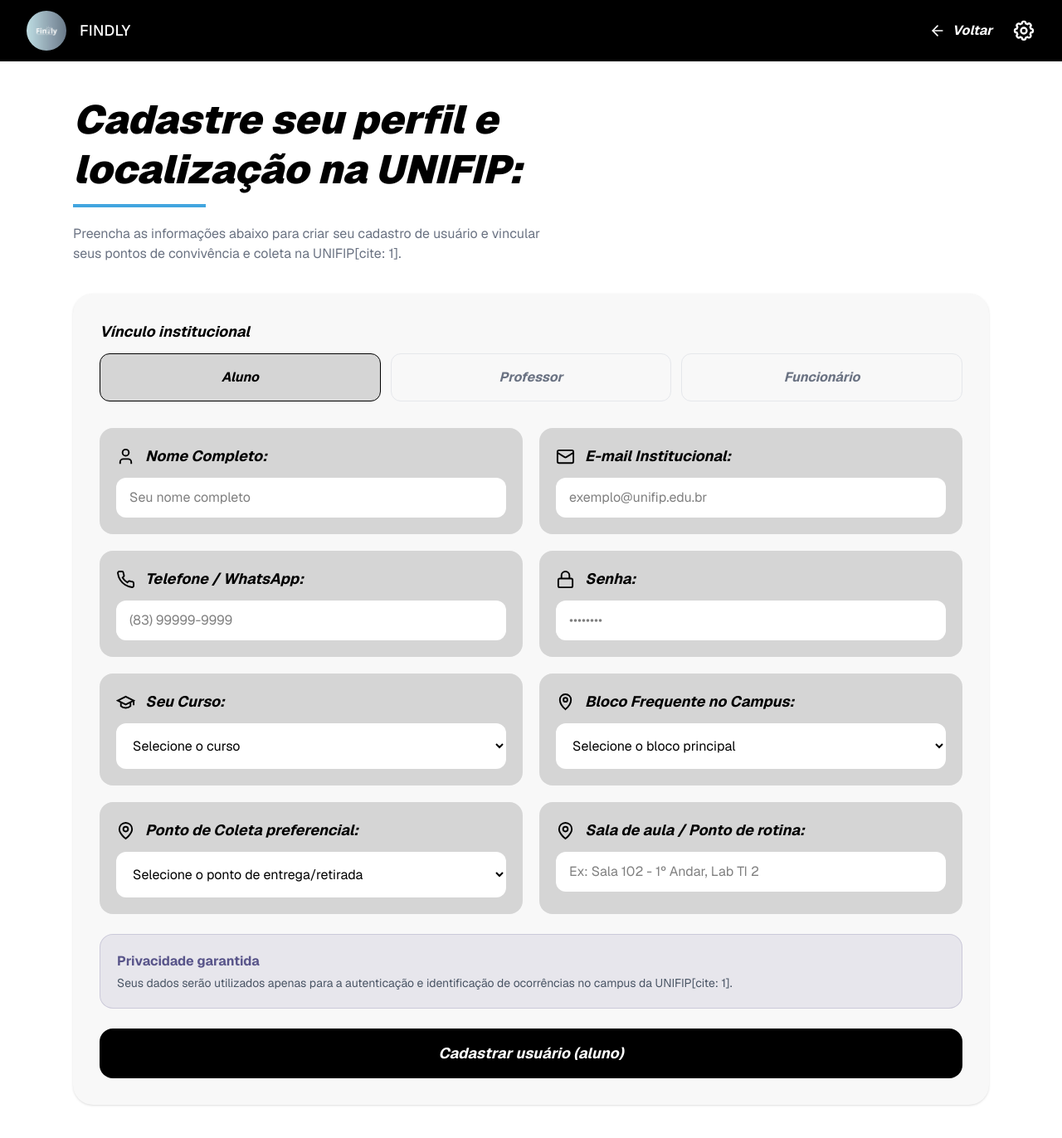
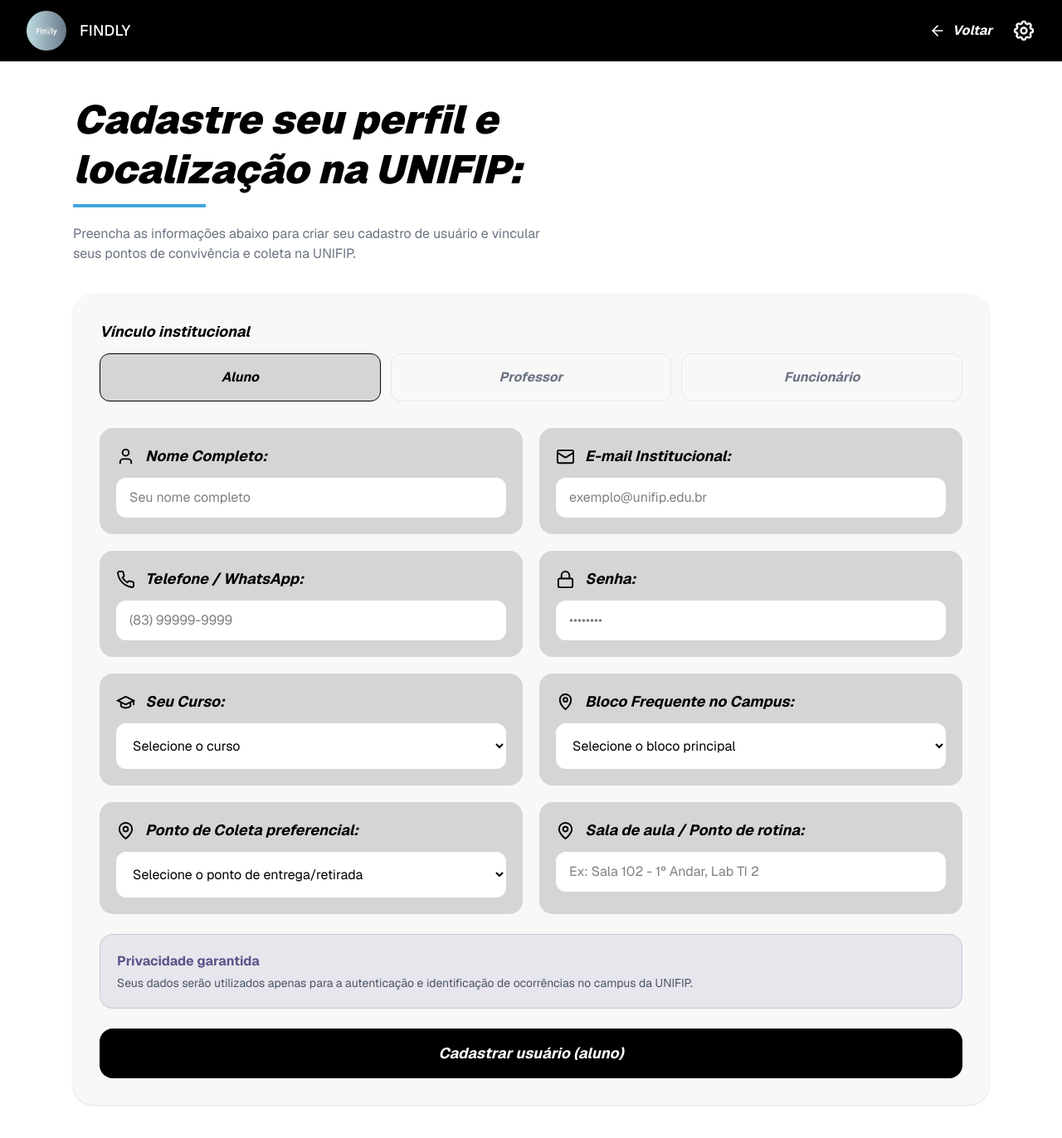
Before and after one commit to iasmimianny/findly-front-end, a Next.js app: page /cadastro-usuarios in a window 1280 px wide. Shown: the whole page at 83% size. Built offline with nearby package versions, Linux system fonts and the light colour scheme.

Commit message:
atualização

```diff
--- a/app/cadastro-usuarios/page.js
+++ b/app/cadastro-usuarios/page.js
@@ -137,7 +137,7 @@ export default function CadastroUsuario() {
           <div className="mt-3 h-1 w-40 bg-[#42a5df]" />
 
           <p className="mt-5 max-w-xl text-base text-gray-500">
-            Preencha as informações abaixo para criar seu cadastro de usuário e vincular seus pontos de convivência e coleta na UNIFIP[cite: 1].
+            Preencha as informações abaixo para criar seu cadastro de usuário e vincular seus pontos de convivência e coleta na UNIFIP.
           </p>
         </div>
 
@@ -385,7 +385,7 @@ export default function CadastroUsuario() {
               Privacidade garantida
             </p>
             <p className="mt-1 text-sm text-gray-600">
-              Seus dados serão utilizados apenas para a autenticação e identificação de ocorrências no campus da UNIFIP[cite: 1].
+              Seus dados serão utilizados apenas para a autenticação e identificação de ocorrências no campus da UNIFIP.
             </p>
           </div>
 
--- a/package.json
+++ b/package.json
@@ -17,8 +17,8 @@
   },
   "devDependencies": {
     "@tailwindcss/postcss": "^4",
-    "@types/node": "^26.6.4",
-    "@types/react": "^19.3.0",
+    "@types/node": "26.6.4",
+    "@types/react": "19.3.0",
     "eslint": "^9",
     "eslint-config-next": "16.3.8",
     "tailwindcss": "^4",
```
Also changed, not shown: 1 other file (tests, documents, lock files or other folders).
